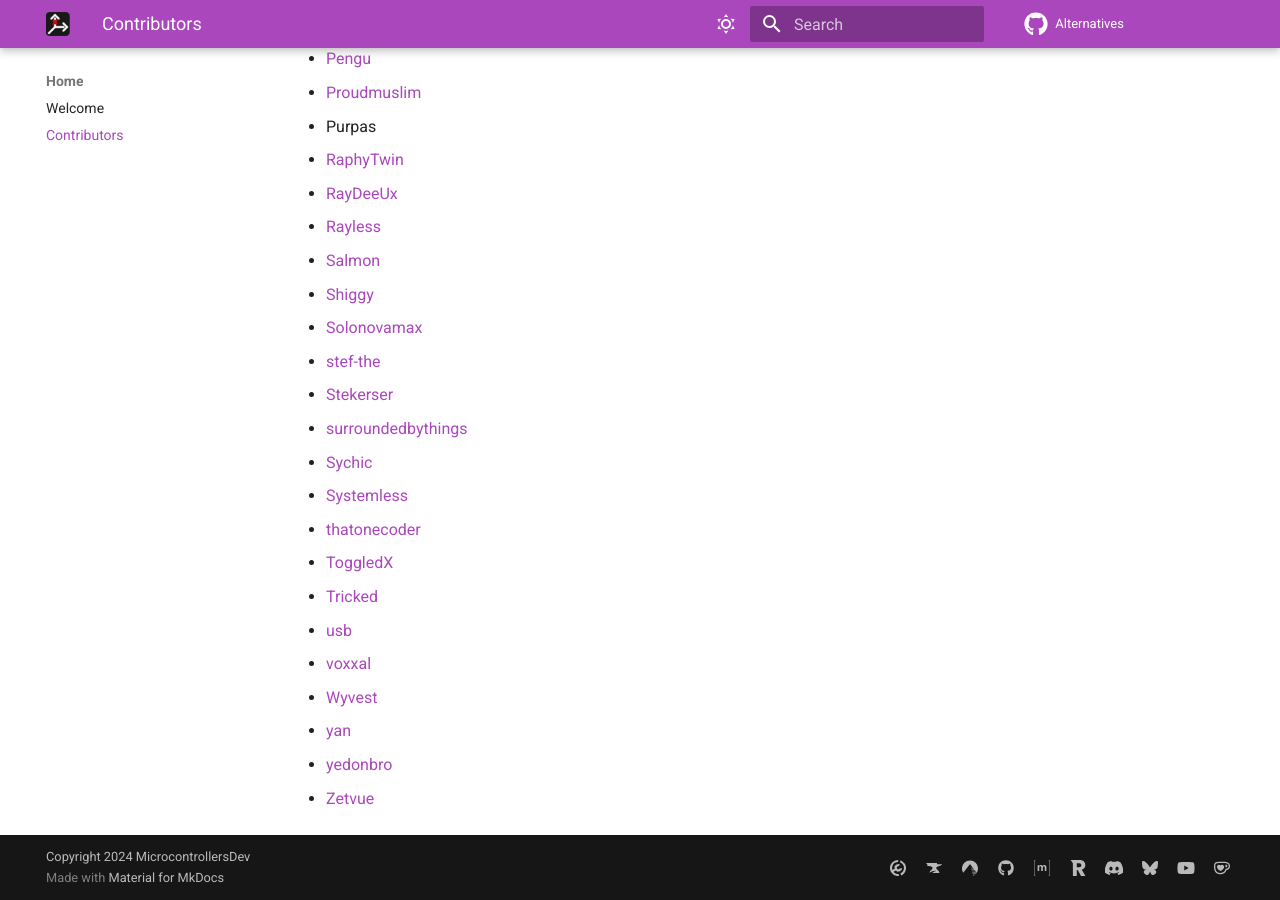
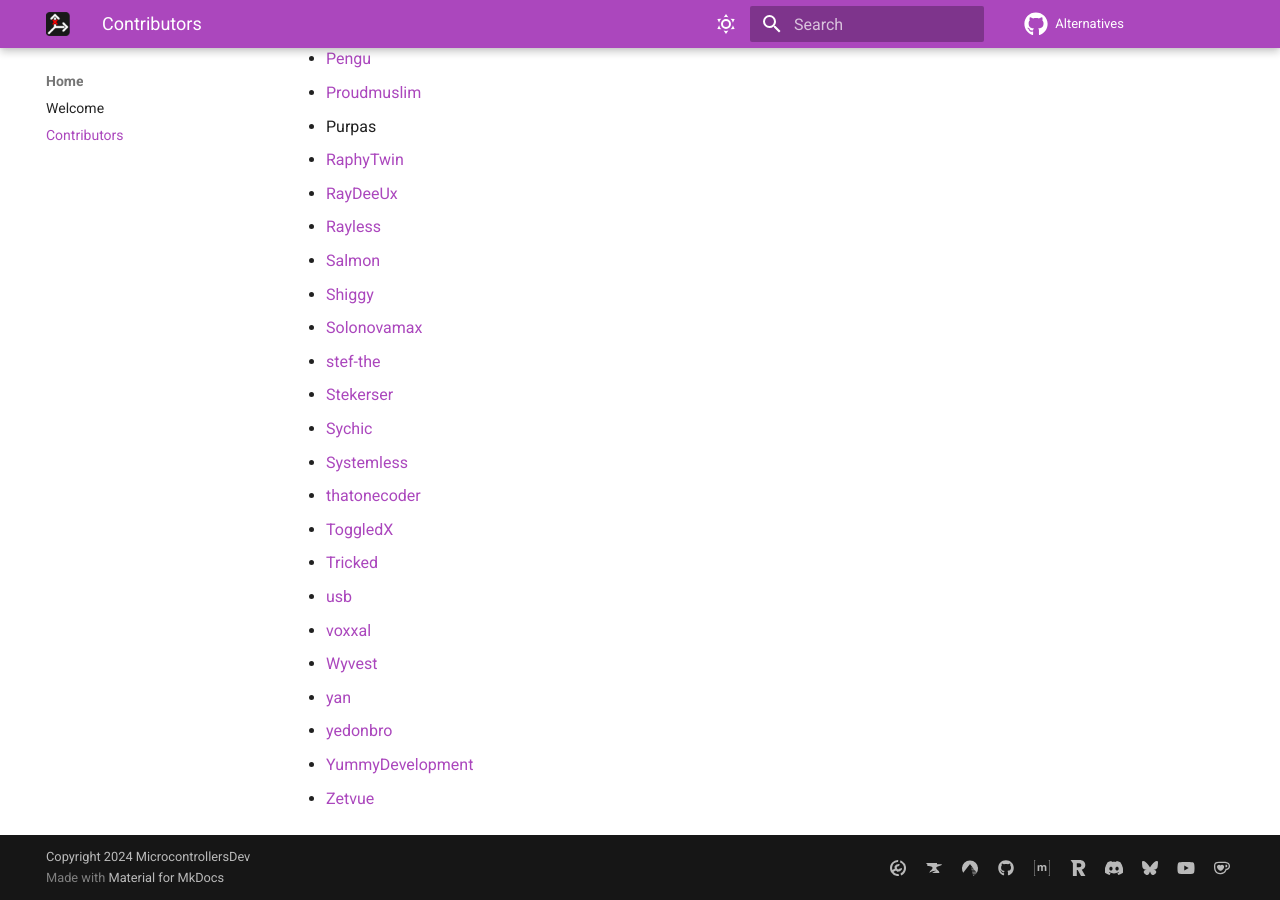
Before and after one commit to MicrocontrollersDev/Alternatives, an MkDocs documentation site: the page built from docs/contributors.md, in a window 1280 px wide and 900 px high, scrolled down 1928 px. Built offline with MkDocs 1.6.1 and Material for MkDocs 9.7.7, drawn with Linux system fonts in a browser that asks for light colours; comment, search, counter and statistics services are not loaded.

Commit message:
Update contributors.md

```diff
--- a/docs/contributors.md
+++ b/docs/contributors.md
@@ -63,7 +63,6 @@
 * [Solonovamax](https://github.com/solonovamax)
 * [stef-the](https://github.com/stef-the)
 * [Stekerser](https://github.com/Stekerser)
-* [surroundedbythings](https://github.com/surroundedbythings)
 * [Sychic](https://github.com/Sychic)
 * [Systemless](https://github.com/SystemlessDev)
 * [thatonecoder](https://github.com/Coccocoahelper)
@@ -74,4 +73,5 @@
 * [Wyvest](https://github.com/Wyvest)
 * [yan](https://github.com/yanNotDev)
 * [yedonbro](https://github.com/yedonbro)
+* [YummyDevelopment](https://github.com/YummyDevelopment)
 * [Zetvue](https://zetvue.github.io)
```
